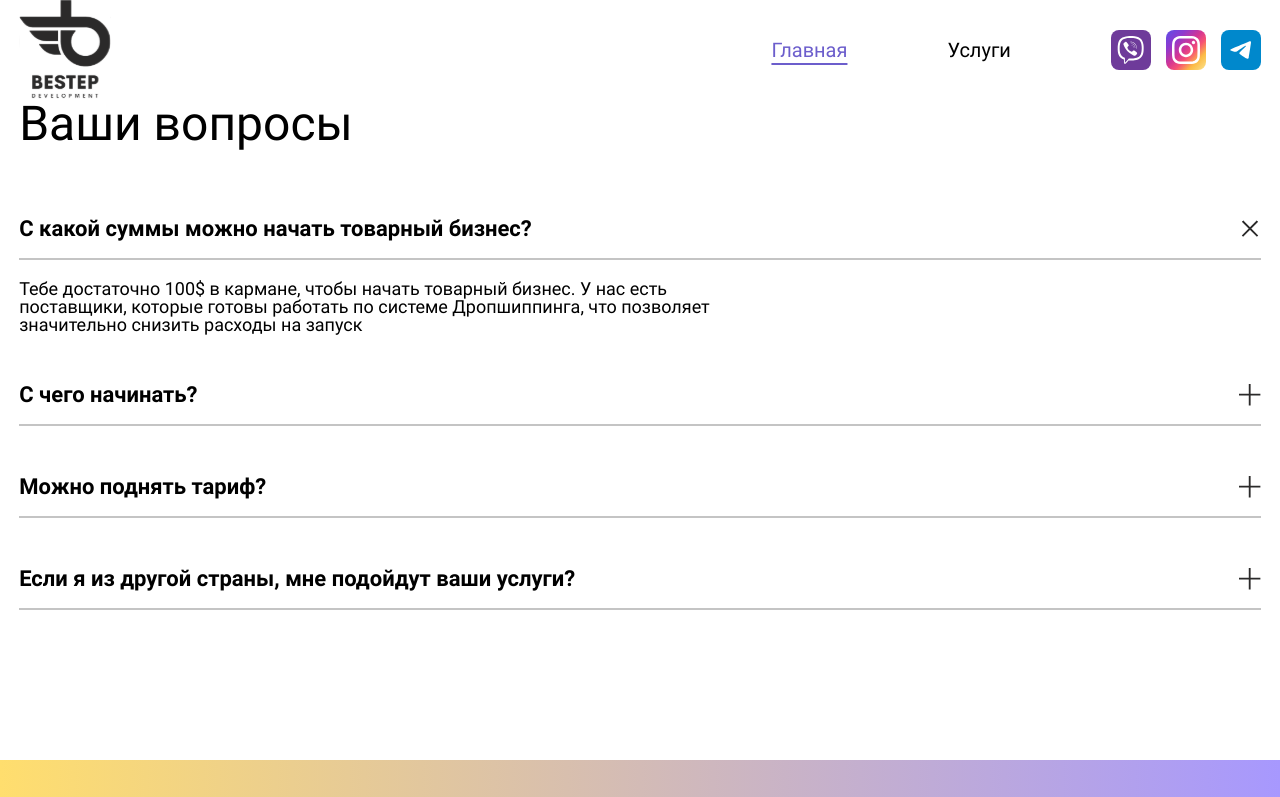
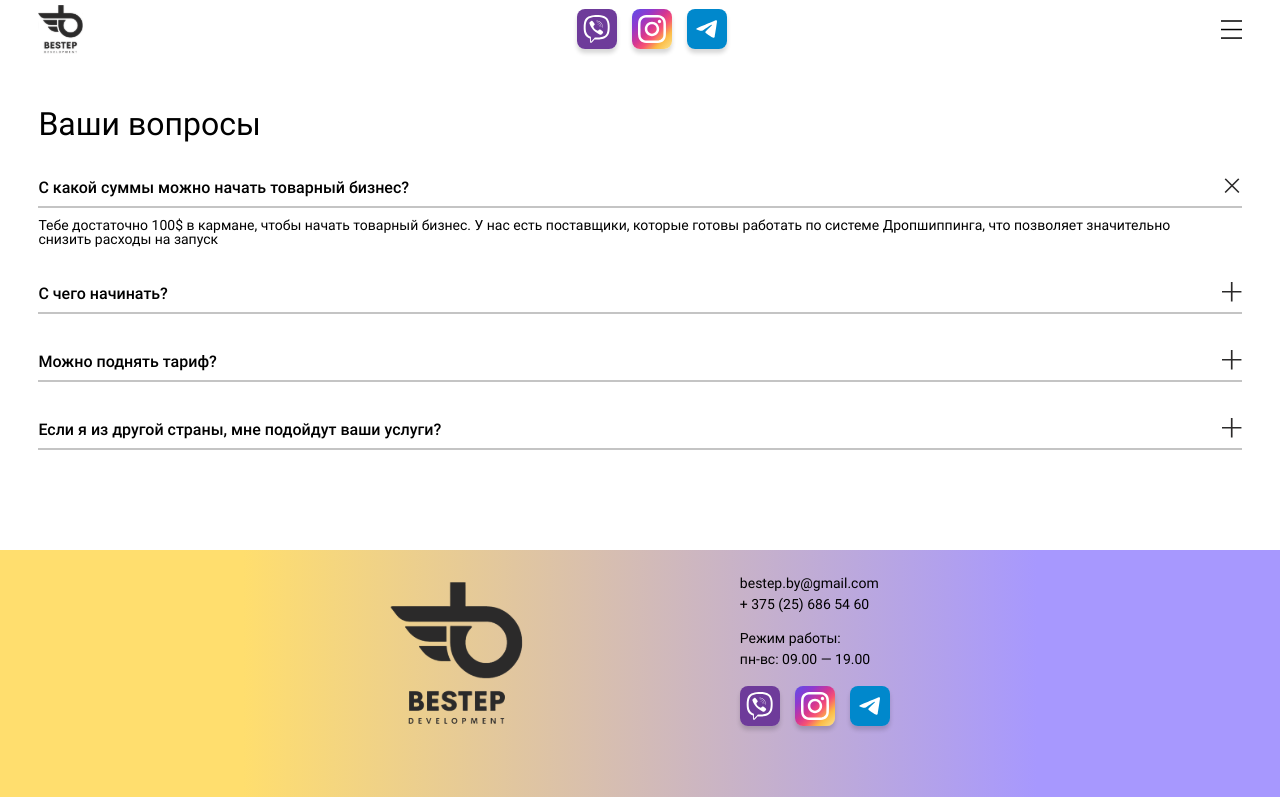
Before and after one commit to 1Alisa1/website-bester, a React (Create React App) app: page / in a window 1280 px wide. Shown: the top 797 px of the page. Built offline with nearby package versions, Linux system fonts and the light colour scheme.

Commit message:
fix styles according to design layout changes

```diff
--- a/src/components/layout/layout.module.scss
+++ b/src/components/layout/layout.module.scss
@@ -3,16 +3,19 @@
 
 header {
   @include large {
-    @include wrapper(map-get($wrapper, 'large'));
-    height: 156px;
+    @include wrapper(map-get($width, 'large'));
+    min-height: 156px;
+    margin-bottom: 50px;
   }
   @include medium {
-    @include wrapper(map-get($wrapper, 'medium'));
-    height: 140px;
+    @include wrapper(map-get($width, 'medium'));
+    min-height: 140px;
+    margin-bottom: 20px;
   }
   @include small {
-    @include wrapper(map-get($wrapper, 'small'));
-    height: 58px;
+    @include wrapper-small(map-get($padding, 'small'));
+    min-height: 58px;
+    margin-bottom: 50px;
   }
   @include flex-space-between;
   .headerLogo {
@@ -45,9 +48,9 @@ header {
         a {
           text-decoration: none;
           color: black;
-          font-size: 24px;
+          font-size: 1.5rem;
           @include medium {
-            font-size: 20px;
+            font-size: 1.25rem;
           }
         }
       }
@@ -68,32 +71,36 @@ header {
 
 main {
   @include large {
-    @include wrapper(map-get($wrapper, 'large'));
+    @include wrapper(map-get($width, 'large'));
   }
   @include medium {
-    @include wrapper(map-get($wrapper, 'medium'));
+    @include wrapper(map-get($width, 'medium'));
   }
   @include small {
-    @include wrapper(map-get($wrapper, 'small'));
+    @include wrapper-small(map-get($padding, 'small'));
   }
 }
 
 footer {
+  display: flex;
+  flex: 0 0 auto;
+  width: 100%;
+  background: linear-gradient(to right, #ffde6e 0%, #ffde6e 50%, #a798fe 50%, #a798fe 100%);
+  @include small {
+    justify-content: center;
+  }
+  .content {
     @include large {
-    @include wrapper(map-get($wrapper, 'large'));
+      @include wrapper(map-get($width, 'large'));
     }
     @include medium {
-    @include wrapper(map-get($wrapper, 'medium'));
-  }
-  @include x-medium {
-    height: 340px;
-    font-size: 18px;
+      @include wrapper(map-get($width, 'medium'));
     }
     @include small {
-    @include wrapper(map-get($wrapper, 'small'));
+      @include wrapper-small(map-get($padding, 'small'));
       height: 400px;
       flex-wrap: wrap;
-    font-size: 14px;
+      font-size: 0.875rem;
       br {
         display: none;
       }
@@ -101,17 +108,16 @@ footer {
     display: flex;
     justify-content: space-around;
     align-items: center;
-  flex: 0 0 auto;
     height: 430px;
     background-image: linear-gradient(270deg, #a798fe 0%, #ffde6e 100%);
-  font-size: 20px;
+    font-size: 1.25rem;
     line-height: 1.1;
     .footerLogo {
-    width: 258px;
-    height: 293px;
-    @include x-medium {
-      width: 176px;
-      height: 199px;
+      width: 246px;
+      height: 280px;
+      @include medium {
+        width: 237px;
+        height: 270px;
       }
       @include small {
         width: 133px;
@@ -190,16 +196,12 @@ footer {
       }
     }
   }
+}
 
 .icon60 {
   width: 60px;
   height: 60px;
   border-radius: 12px;
-  @include x-medium {
-    width: 50px;
-    height: 50px;
-    border-radius: 10px;
-  }
   @include small {
     width: 40px;
     height: 40px;
--- a/src/components/layout/layout.tsx
+++ b/src/components/layout/layout.tsx
@@ -45,6 +45,7 @@ const Layout = () => {
         <Outlet />
       </main>
       <footer>
+        <div className={styles.content}>
           <div className={styles.footerLogo}>
             <Link to="/">
               <img src={logo} alt="BESTEP"></img>
@@ -74,6 +75,7 @@ const Layout = () => {
             <div className={styles.phoneNumber}>+ 375 (25) 686 54 60</div>
             <IconsGroup iconClass={styles.icon60} />
           </div>
+        </div>
       </footer>
     </>
   );
--- a/src/components/question/question.module.scss
+++ b/src/components/question/question.module.scss
@@ -7,17 +7,25 @@
       @include flex-space-between;
       align-items: flex-end;
       margin-bottom: 18px;
+      @include medium {
+        margin-bottom: 18px;
+      }
+      @include small {
+        margin-bottom: 10px;
+      }
       p {
         @include font-Roboto-700;
-        font-size: 24px;
+        font-size: 1.5rem;
         margin-top: 30px;
         @include medium {
           margin-top: 30px;
-          font-size: 22px;
+          font-size: 1.375rem;
         }
         @include small {
+          width: 80%;
           margin-top: 30px;
-          font-size: 16px;
+          @include font-Roboto-500;
+          font-size: 1rem;
         }
       }
       .button {
@@ -29,6 +37,10 @@
         background-repeat: round;
         transform: rotate(0deg);
         transition: transform 0.2s linear;
+        @include small {
+          width: 20px;
+          height: 20px;
+        }
         &.open {
           transform: rotate(45deg);
         }
@@ -45,9 +57,9 @@
       }
     }
   }
-
   .answer {
     display: flex;
+    width: 80%;
     height: 100px;
     opacity: 0;
     transition: opacity 0.2s linear, max-height 0.2s linear;
@@ -73,15 +85,14 @@
       }
     }
     p {
-      font-size: 20px;
-
+      font-size: 1.25rem;
       @include medium {
         margin-bottom: 20px;
-        font-size: 18px;
+        font-size: 1.125rem;
       }
       @include small {
         margin-bottom: 10px;
-        font-size: 14px;
+        font-size: 0.875rem;
       }
     }
   }
--- a/src/components/questionsSection/questionsSection.module.scss
+++ b/src/components/questionsSection/questionsSection.module.scss
@@ -9,14 +9,14 @@ section {
   }
   h2 {
     margin-bottom: 70px;
-    font-size: 64px;
+    font-size: 4rem;
     @include medium {
       margin-bottom: 40px;
-      font-size: 48px;
+      font-size: 3rem;
     }
     @include small {
       margin-bottom: 10px;
-      font-size: 32px;
+      font-size: 2rem;
     }
   }
   .questionsContainer {
--- a/src/scss/abstracts/_mixins.scss
+++ b/src/scss/abstracts/_mixins.scss
@@ -2,6 +2,12 @@
   font-family: 'Roboto';
   font-style: normal;
   font-weight: 400;
+}
+
+@mixin font-Roboto-500 {
+  font-family: 'Roboto';
+  font-style: normal;
+  font-weight: 500;
 }
 
 @mixin font-Roboto-700 {
@@ -16,18 +22,26 @@
   font-weight: 900;
 }
 
-@mixin wrapper ($padding) {
+@mixin wrapper-small ($padding) {
   padding: 0 $padding;
 }
 
+@mixin wrapper ($width) {
+  width: $width;
+  max-width: $width;
+  margin: 0 auto;
+  //padding: 0 $padding;
+  //margin: 0 auto;
+}
+
 @mixin large {
-  @media screen and (min-width: 1367px){
+  @media screen and (min-width: 1920px){
     @content;
   }
 }
 
 @mixin medium {
-  @media screen and (min-width: 768px) and (max-width: 1366px){
+  @media screen and (min-width: 1366px) and (max-width: 1919px){
     @content;
   }
 }
@@ -39,7 +53,7 @@
 }
 
 @mixin small {
-  @media screen and (min-width: 360px) and (max-width: 767px){
+  @media screen and (min-width: 360px) and (max-width: 1365px){
     @content;
   }
 }
--- a/src/scss/abstracts/_variables.scss
+++ b/src/scss/abstracts/_variables.scss
@@ -1,4 +1,10 @@
-$wrapper: (
+$width: (
+  'small': 360px,
+  'medium': 1326px,
+  'large': 1718px,
+);
+
+$padding: (
   'small': 3%,
   'medium': 1.5%,
   'large': 5%,
--- a/src/scss/base/_fonts.scss
+++ b/src/scss/base/_fonts.scss
@@ -6,6 +6,15 @@
   font-weight: 400;
   src: url('../../fonts/roboto-v30-latin_cyrillic-regular.woff2') format('woff2'), /* Chrome 36+, Opera 23+, Firefox 39+ */
        url('../../fonts/roboto-v30-latin_cyrillic-regular.woff') format('woff'); /* Chrome 5+, Firefox 3.6+, IE 9+, Safari 5.1+ */
+}
+/* roboto-500 - cyrillic_latin */
+@font-face {
+  font-display: swap; /* Check https://developer.mozilla.org/en-US/docs/Web/CSS/@font-face/font-display for other options. */
+  font-family: 'Roboto';
+  font-style: normal;
+  font-weight: 500;
+  src: url('../../fonts/roboto-v30-cyrillic_latin-500.woff2') format('woff2'), /* Chrome 36+, Opera 23+, Firefox 39+ */
+       url('../../fonts/roboto-v30-cyrillic_latin-500.woff') format('woff'); /* Chrome 5+, Firefox 3.6+, IE 9+, Safari 5.1+ */
 }
 /* roboto-700 - latin_cyrillic */
 @font-face {
--- a/src/scss/base/_global.scss
+++ b/src/scss/base/_global.scss
@@ -10,8 +10,8 @@ html {
 }
 
 body {
+  height: 100%;
   @include mixins.font-Roboto-400;
-  height: 100%;
 }
 
 #root {
```
Also changed, not shown: src/fonts/roboto-v30-cyrillic_latin-500.woff (added), src/fonts/roboto-v30-cyrillic_latin-500.woff2 (added). Lines whose indentation alone changed are shown as unchanged.
